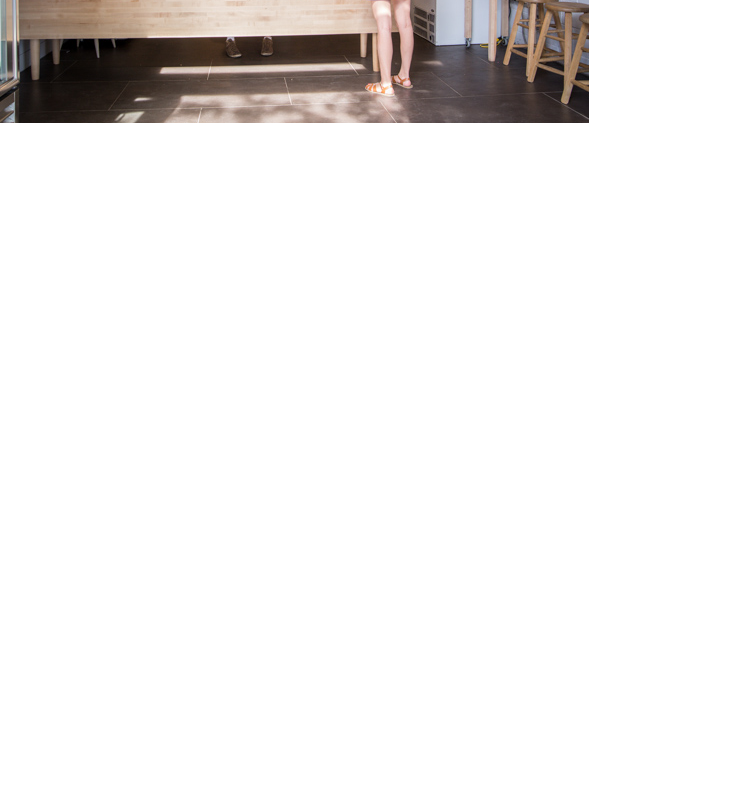
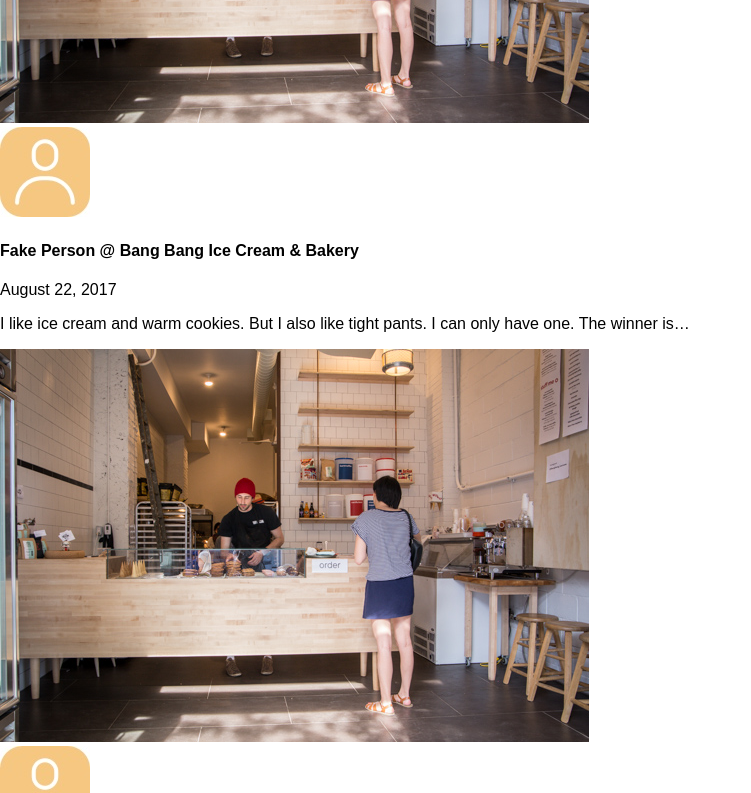
Before and after one commit to tylercameron/foodME, a React (Create React App) app: page / in a window 1280 px wide. Shown: the part 540-1333 px from the top of the page, without its empty margins (0-751 px from the left). Before the commit the page ends 800 px from the top, so only its background shows below. Built offline with nearby package versions, Linux system fonts and the light colour scheme.

Commit message:
add base format for review tile

```diff
--- a/src/components/Home.js
+++ b/src/components/Home.js
@@ -1,12 +1,39 @@
 import React, { Component } from 'react';
 import bangbang from '../assets/bangbang.jpg';
+import user from '../assets/user.jpg';
+import fakeData from '../fakeData/fakeData';
 
 class Home extends Component {
+    reviewDataTiles() {
+        const test = fakeData.map((review, index) => {
+            return (
+                <div className="tileContainer">
+                    <div className="tileHeader">
+                        <div className="tileUserIcon">
+                            <img src={user} alt="user" />
+                        </div>
+                        <div className="tileHeaderText">
+                            <h4 key={index}>{review.user} <span>@ {review.place}</span></h4>
+                            <p>{review.date}</p>
+                        </div>
+                    </div>
+                    <p className="tileDescrip">{review.description}</p>
+                    <div className="tileImageContainer">
+                        <img src={bangbang} alt="bangbang" />
+                    </div>
+                </div>
+            );
+        });
+        // return <h1>{fakeData[0].user}</h1>;
+        // console.log(fakeData);
+        return test;
+    }
     render() {
         return (
             <div>
                 <h1>Home Page</h1>
                 <img src={bangbang} alt="bangbang" />
+                {this.reviewDataTiles()}
             </div>
         )
     }
```
